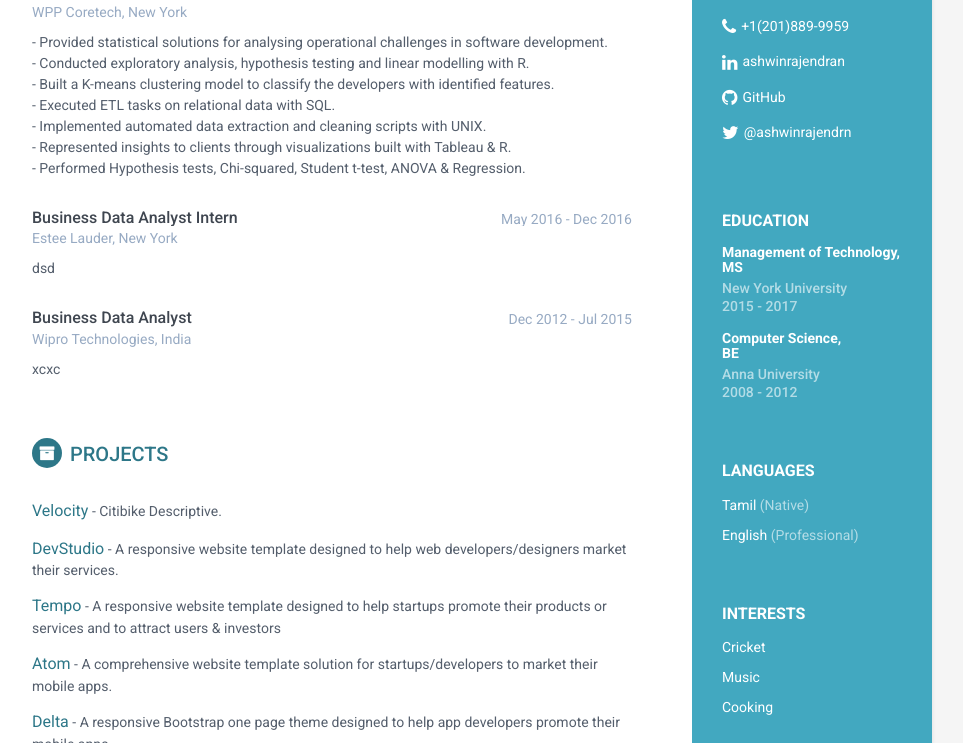
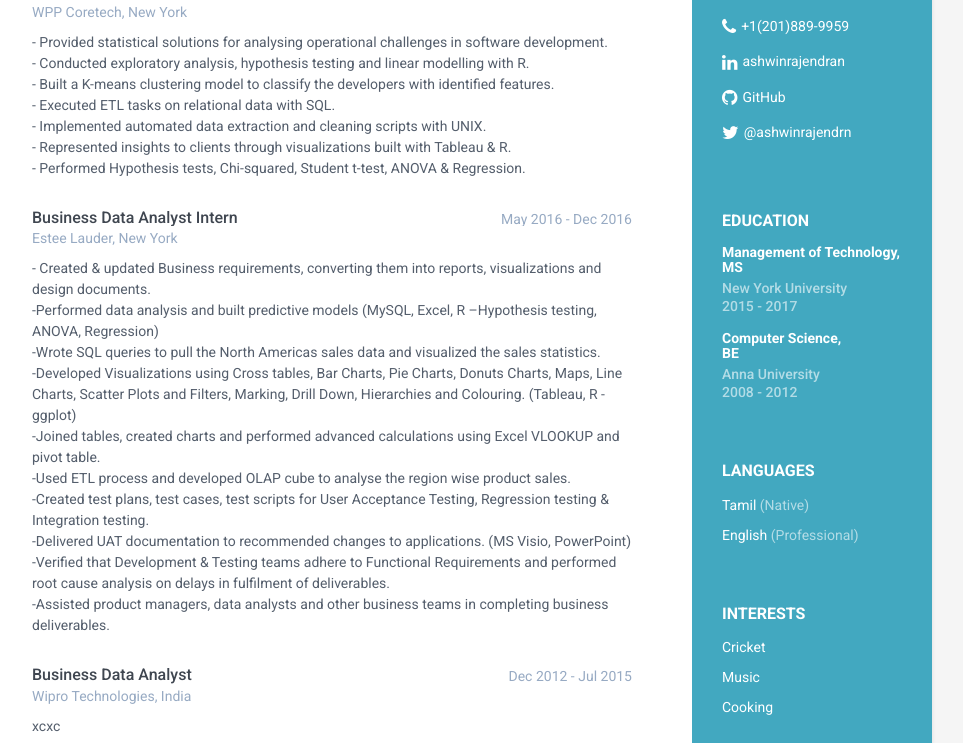
Before and after one commit to AshwinRajendran/Ashwin-CV, a Jekyll site: the page built from index.html, in a window 1280 px wide and 900 px high, scrolled down 352 px, cut to the strip 0-743 px from the top of the window. Shown: the whole strip, without its empty margins (188-1151 px from the left). Built offline with Jekyll 4.4.1, drawn with Linux system fonts in a browser that asks for light colours.

Commit message:
Update experiences.yml

```diff
--- a/_data/experiences.yml
+++ b/_data/experiences.yml
@@ -19,7 +19,16 @@
   role: Business Data Analyst Intern
   time: May 2016 - Dec 2016
   company: Estee Lauder, New York
-  details: "dsd"
+  details: "- Created & updated Business requirements, converting them into reports, visualizations and design documents.<br>
+	-Performed data analysis and built predictive models (MySQL, Excel, R –Hypothesis testing, ANOVA, Regression)<br>
+	-Wrote SQL queries to pull the North Americas sales data and visualized the sales statistics. <br>
+	-Developed Visualizations using Cross tables, Bar Charts, Pie Charts, Donuts Charts, Maps, Line Charts, Scatter Plots and Filters, Marking, Drill Down, Hierarchies and Colouring. (Tableau, R - ggplot)<br>
+	-Joined tables, created charts and performed advanced calculations using Excel VLOOKUP and pivot table.<br>
+	-Used ETL process and developed OLAP cube to analyse the region wise product sales.<br>
+	-Created test plans, test cases, test scripts for User Acceptance Testing, Regression testing & Integration testing.<br>
+	-Delivered UAT documentation to recommended changes to applications. (MS Visio, PowerPoint)<br>
+	-Verified that Development & Testing teams adhere to Functional Requirements and performed root cause analysis on delays in fulfilment of deliverables. <br>
+	-Assisted product managers, data analysts and other business teams in completing business deliverables."
 - experience:
   role: Business Data Analyst
   time: Dec 2012 - Jul 2015
```
